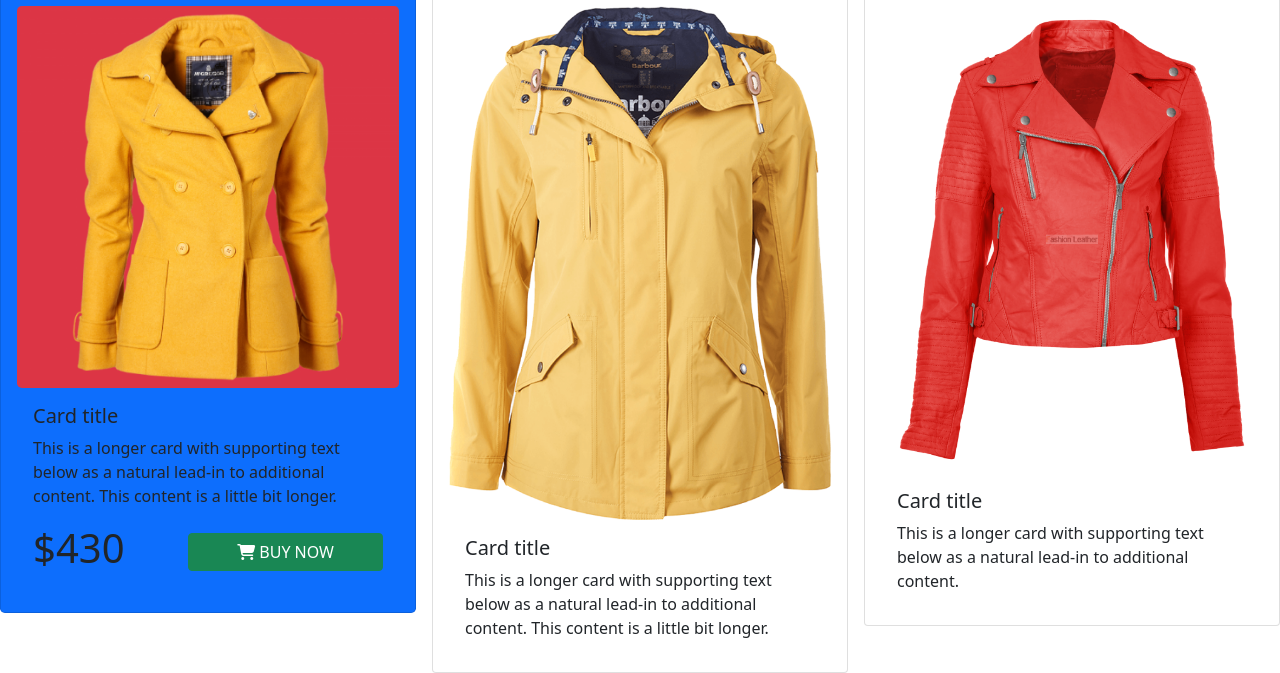
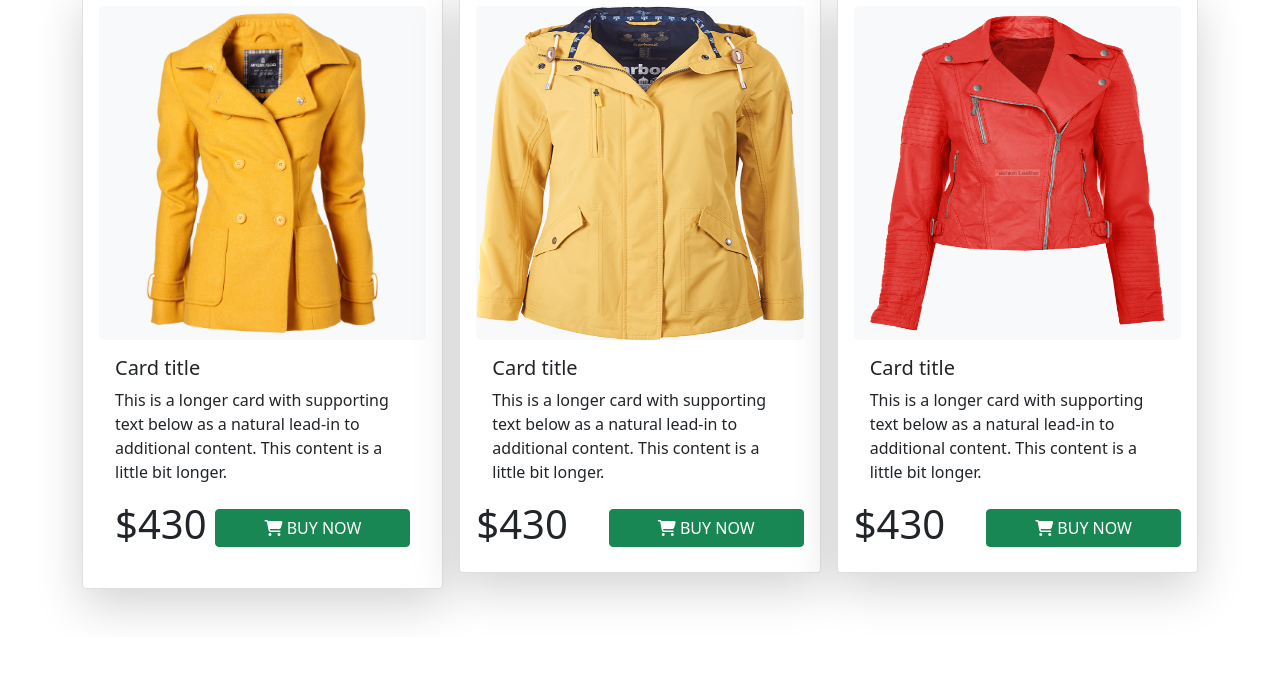
Before and after one commit to Mrinal-KANTI55/fashionHouse, a plain HTML site: page index.html in a window 1280 px wide. Shown: the part 690-1363 px from the top of the page. After the commit the page ends 1327 px from the top, so only its background shows below. Drawn offline with nearby package versions, Linux system fonts and the light colour scheme.

Commit message:
stop work on woman card section

```diff
--- a/index.html
+++ b/index.html
@@ -56,13 +56,13 @@
         </section>
 
     </header>
-    <main>
+    <main class="container">
         <section>
             <h1 class="text-uppercase">Woman Jacket </h1>
-            <div class="row row-cols-3 g-3">
+            <div class="row row-cols-3 g-3 ">
                 <div class="col">
-                  <div class="card p-3 rounded-3 bg-primary">
-                    <img src="images/jacket-1.png" class="card-img-top rounded-3 bg-danger" alt="...">
+                  <div class="card p-3 rounded-3 shadow-lg p-3 mb-5 bg-white rounded">
+                    <img style=" height:334px;"  src="images/jacket-1.png" class="card-img-top rounded-3 bg-light" alt="...">
                     <div class="card-body">
                       <h5 class="card-title">Card title</h5>
                       <p class="card-text">This is a longer card with supporting text below as a natural lead-in to additional content. This content is a little bit longer.</p>
@@ -74,23 +74,32 @@
                   </div>
                 </div>
                 <div class="col">
-                  <div class="card p-3">
-                    <img src="images/jacket-2.png" class="card-img-top" alt="...">
+                  <div class="card p-3 shadow-lg p-3 mb-5 bg-white rounded">
+                    <img style="height: 334px;" src="images/jacket-2.png" class="card-img-top rounded-3 bg-light" alt="...">
                     <div class="card-body">
                       <h5 class="card-title">Card title</h5>
                       <p class="card-text">This is a longer card with supporting text below as a natural lead-in to additional content. This content is a little bit longer.</p>
                     </div>
+                    <div class="d-flex justify-content-between align-items-center">
+                        <h1>$430</h1>
+                        <a class="px-5 btn btn-success text-uppercase" href=""><i class="fas fa-shopping-cart"></i> buy now</a>
+                    </div>
                   </div>
                 </div>
                 <div class="col">
-                  <div class="card p-3">
-                    <img src="images/jacket-3.png" class="card-img-top" alt="...">
+                  <div class="card p-3 shadow-lg p-3 mb-5 bg-white rounded">
+                    <img style="height: 334px;" src="images/jacket-3.png" class="card-img-top rounded-3 bg-light" alt="...">
                     <div class="card-body">
                       <h5 class="card-title">Card title</h5>
-                      <p class="card-text">This is a longer card with supporting text below as a natural lead-in to additional content.</p>
+                      <p class="card-text">This is a longer card with supporting text below as a natural lead-in to additional content. This content is a little bit longer.</p>
+                    </div>
+                    <div class="d-flex justify-content-between align-items-center">
+                        <h1>$430</h1>
+                        <a class="px-5 btn btn-success text-uppercase" href=""><i class="fas fa-shopping-cart"></i> buy now</a>
                     </div>
                   </div>
                 </div>
+
               </div>
         </section>
 
```
